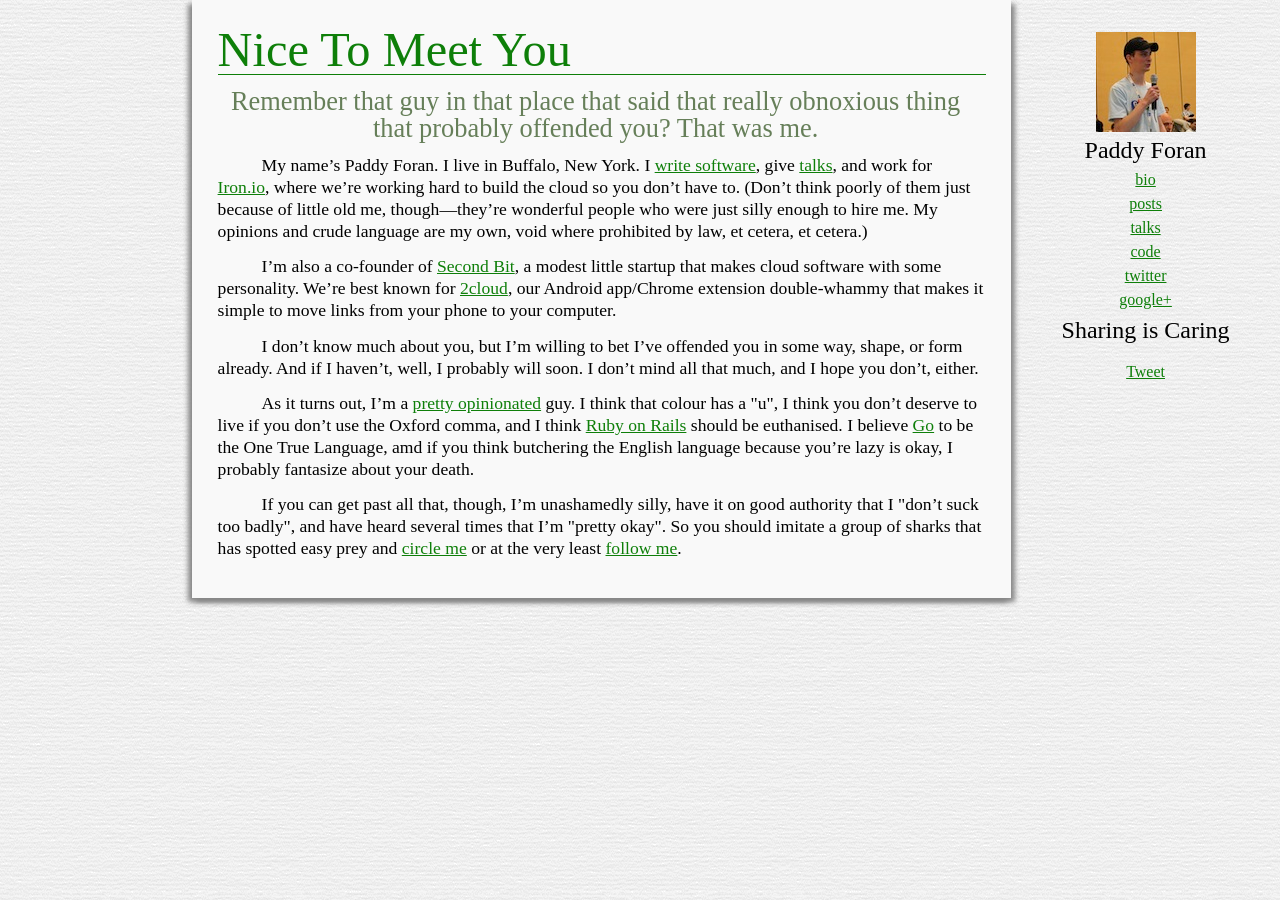
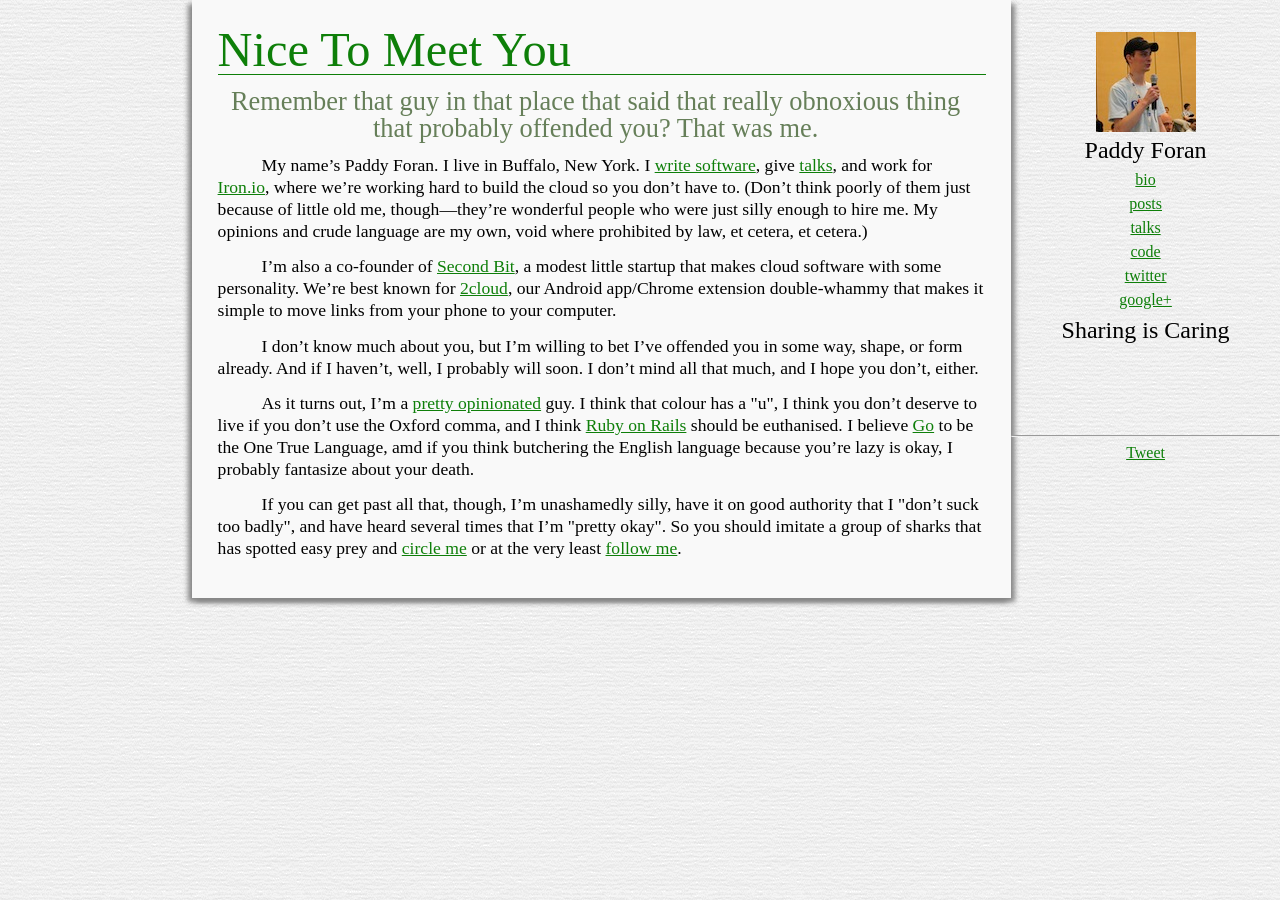
Before and after one commit to paddycarver/blog, a Jekyll site: the page built from _posts/2012-02-23-bio.md, in a window 1280 px wide. Built offline with Jekyll 4.4.1, drawn with Linux system fonts in a browser that asks for light colours; some web fonts are replaced; comment, search, counter and statistics services are not loaded.

Commit message:
More button tweaks.

```diff
--- a/_layouts/post.html
+++ b/_layouts/post.html
@@ -131,8 +131,9 @@
                                 </nav>
                                 <div id="share">
                                         <h3>Sharing is Caring</h3>
-                                        <div class="fb-like" data-href="http://{{ site.domain }}{{ site.baseurl }}{{ page.url }}" data-send="false" data-layout="button_count" data-width="100" data-show-faces="false"></div><br />
-                                        <a href="https://twitter.com/share" class="twitter-share-button" data-url="http://{{ site.domain }}{{ site.baseurl }}{{ page.url }}" data-text="{{ page.title }}" data-via="paddyforan" data-related="paddyforan" data-count="none">Tweet</a>
+                                        <div class="fb-like" style="height: 63px; padding-top: 1em;" data-href="http://{{ site.domain }}{{ site.baseurl }}{{ page.url }}" data-send="false" data-layout="box_count" data-width="100" data-show-faces="false"></div>
+                                        <hr />
+                                        <a href="https://twitter.com/share" class="twitter-share-button" data-url="http://{{ site.domain }}{{ site.baseurl }}{{ page.url }}" data-text="{{ page.title }}" data-via="paddyforan" data-related="paddyforan" data-size="large">Tweet</a>
                                 </div>
                         </aside>
                 </section>
```
